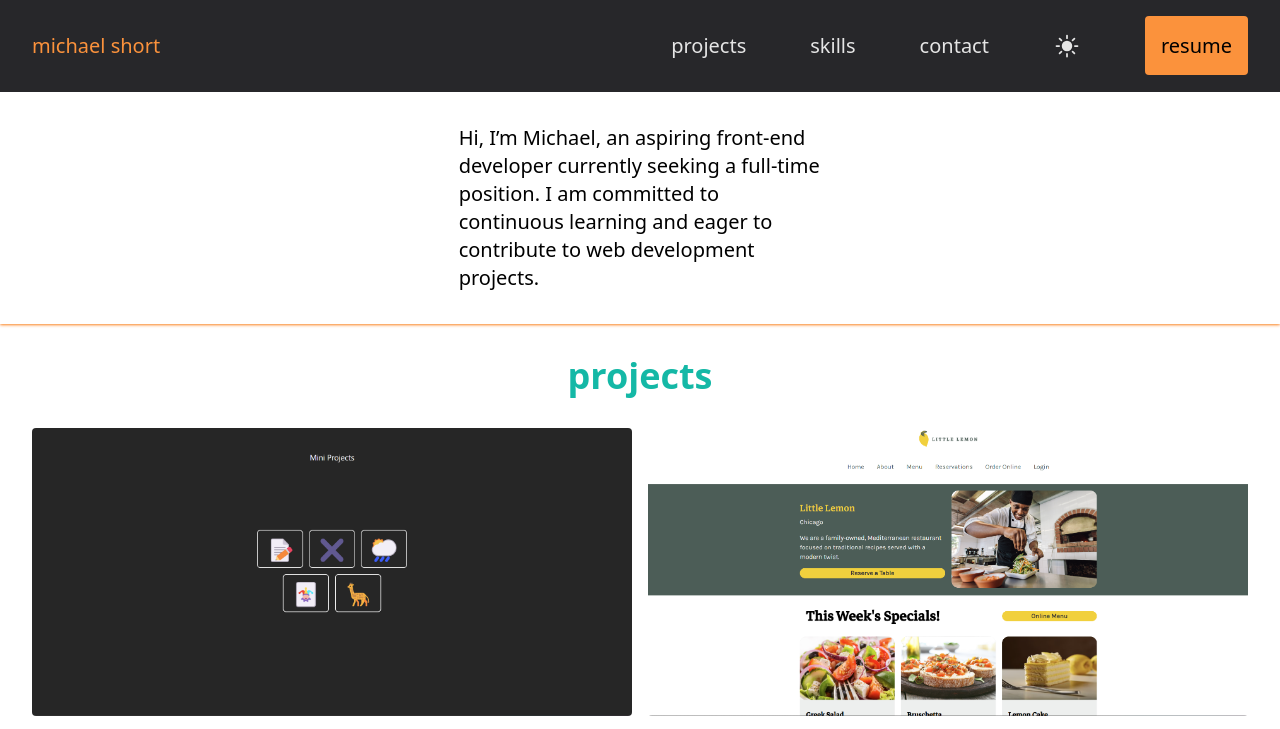
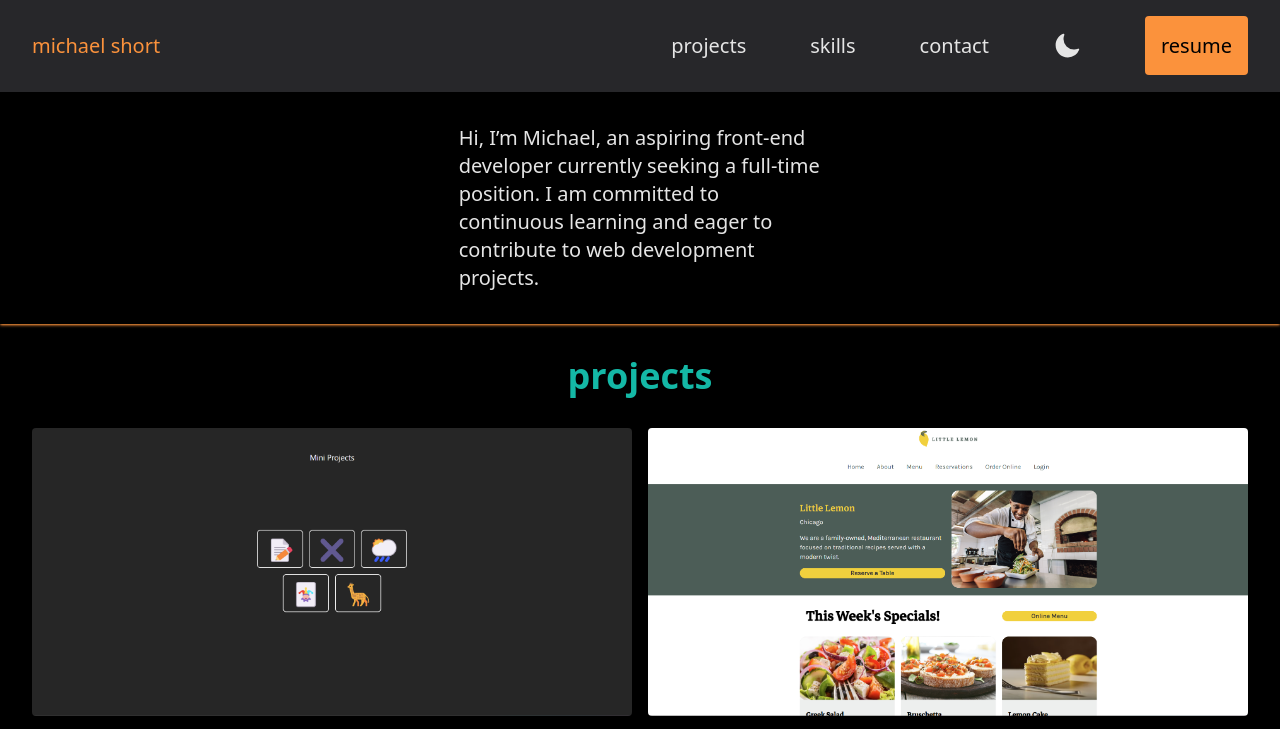
Before and after one commit to mshortcodes/portfolio-website, a website built with Vite: page index.html in a window 1280 px wide. Both pictures are taken after a click on the button 1066 px from the left and 46 px from the top of the page. Shown: the top 729 px of the page. Built offline with nearby package versions, Linux system fonts and the light colour scheme.

Commit message:
Add theme toggle

```diff
--- a/index.html
+++ b/index.html
@@ -1,5 +1,5 @@
 <!doctype html>
-<html lang="en" class="scroll-smooth">
+<html lang="en" class="dark scroll-smooth">
 	<head>
 		<meta charset="UTF-8" />
 		<link rel="icon" type="image/svg+xml" href="/vite.svg" />
@@ -26,7 +26,7 @@
 					</li>
 					<li
 						class="text-neutral-200 transition-colors duration-300 hover:bg-zinc-900 hover:text-neutral-50">
-						<button class="p-8">
+						<button class="p-8" id="lightBtn">
 							<svg
 								xmlns="http://www.w3.org/2000/svg"
 								viewBox="0 0 24 24"
@@ -34,6 +34,18 @@
 								class="w-7">
 								<path
 									d="M12 2.25a.75.75 0 0 1 .75.75v2.25a.75.75 0 0 1-1.5 0V3a.75.75 0 0 1 .75-.75ZM7.5 12a4.5 4.5 0 1 1 9 0 4.5 4.5 0 0 1-9 0ZM18.894 6.166a.75.75 0 0 0-1.06-1.06l-1.591 1.59a.75.75 0 1 0 1.06 1.061l1.591-1.59ZM21.75 12a.75.75 0 0 1-.75.75h-2.25a.75.75 0 0 1 0-1.5H21a.75.75 0 0 1 .75.75ZM17.834 18.894a.75.75 0 0 0 1.06-1.06l-1.59-1.591a.75.75 0 1 0-1.061 1.06l1.59 1.591ZM12 18a.75.75 0 0 1 .75.75V21a.75.75 0 0 1-1.5 0v-2.25A.75.75 0 0 1 12 18ZM7.758 17.303a.75.75 0 0 0-1.061-1.06l-1.591 1.59a.75.75 0 0 0 1.06 1.061l1.591-1.59ZM6 12a.75.75 0 0 1-.75.75H3a.75.75 0 0 1 0-1.5h2.25A.75.75 0 0 1 6 12ZM6.697 7.757a.75.75 0 0 0 1.06-1.06l-1.59-1.591a.75.75 0 0 0-1.061 1.06l1.59 1.591Z" />
+							</svg>
+						</button>
+						<button class="hidden p-8" id="darkBtn">
+							<svg
+								xmlns="http://www.w3.org/2000/svg"
+								viewBox="0 0 24 24"
+								fill="currentColor"
+								class="w-7">
+								<path
+									fill-rule="evenodd"
+									d="M9.528 1.718a.75.75 0 0 1 .162.819A8.97 8.97 0 0 0 9 6a9 9 0 0 0 9 9 8.97 8.97 0 0 0 3.463-.69.75.75 0 0 1 .981.98 10.503 10.503 0 0 1-9.694 6.46c-5.799 0-10.5-4.7-10.5-10.5 0-4.368 2.667-8.112 6.46-9.694a.75.75 0 0 1 .818.162Z"
+									clip-rule="evenodd" />
 							</svg>
 						</button>
 					</li>
@@ -84,7 +96,7 @@
 					</li>
 					<li
 						class="rounded text-black transition-colors duration-300 hover:bg-zinc-900 hover:text-neutral-50 dark:text-neutral-200">
-						<button class="p-8">
+						<button class="p-8" id="lightBtnMobile">
 							<svg
 								xmlns="http://www.w3.org/2000/svg"
 								viewBox="0 0 24 24"
@@ -92,6 +104,18 @@
 								class="w-7">
 								<path
 									d="M12 2.25a.75.75 0 0 1 .75.75v2.25a.75.75 0 0 1-1.5 0V3a.75.75 0 0 1 .75-.75ZM7.5 12a4.5 4.5 0 1 1 9 0 4.5 4.5 0 0 1-9 0ZM18.894 6.166a.75.75 0 0 0-1.06-1.06l-1.591 1.59a.75.75 0 1 0 1.06 1.061l1.591-1.59ZM21.75 12a.75.75 0 0 1-.75.75h-2.25a.75.75 0 0 1 0-1.5H21a.75.75 0 0 1 .75.75ZM17.834 18.894a.75.75 0 0 0 1.06-1.06l-1.59-1.591a.75.75 0 1 0-1.061 1.06l1.59 1.591ZM12 18a.75.75 0 0 1 .75.75V21a.75.75 0 0 1-1.5 0v-2.25A.75.75 0 0 1 12 18ZM7.758 17.303a.75.75 0 0 0-1.061-1.06l-1.591 1.59a.75.75 0 0 0 1.06 1.061l1.591-1.59ZM6 12a.75.75 0 0 1-.75.75H3a.75.75 0 0 1 0-1.5h2.25A.75.75 0 0 1 6 12ZM6.697 7.757a.75.75 0 0 0 1.06-1.06l-1.59-1.591a.75.75 0 0 0-1.061 1.06l1.59 1.591Z" />
+							</svg>
+						</button>
+						<button class="hidden p-8" id="darkBtnMobile">
+							<svg
+								xmlns="http://www.w3.org/2000/svg"
+								viewBox="0 0 24 24"
+								fill="currentColor"
+								class="w-7">
+								<path
+									fill-rule="evenodd"
+									d="M9.528 1.718a.75.75 0 0 1 .162.819A8.97 8.97 0 0 0 9 6a9 9 0 0 0 9 9 8.97 8.97 0 0 0 3.463-.69.75.75 0 0 1 .981.98 10.503 10.503 0 0 1-9.694 6.46c-5.799 0-10.5-4.7-10.5-10.5 0-4.368 2.667-8.112 6.46-9.694a.75.75 0 0 1 .818.162Z"
+									clip-rule="evenodd" />
 							</svg>
 						</button>
 					</li>
--- a/main.js
+++ b/main.js
@@ -1,7 +1,6 @@
 import './style.css';
 
 // add extra padding when scrolling to prevent header from blocking content
-
 const headerHeight = document.querySelector('header').offsetHeight;
 
 document.documentElement.style.setProperty(
@@ -9,14 +8,15 @@ document.documentElement.style.setProperty(
 	`${headerHeight}px`,
 );
 
-// mobile nav
-
+// mobile nav selectors
 const headerBtn = document.getElementById('headerBtn');
 const mobileNav = document.getElementById('mobileNav');
 const mobileLinks = document.querySelectorAll('.mobile_link');
 
+// mobile nav state
 let isMobileNavOpen = false;
 
+// toggle mobile nav and Y overflow
 headerBtn.addEventListener('click', () => {
 	isMobileNavOpen = !isMobileNavOpen;
 	if (isMobileNavOpen) {
@@ -29,6 +29,7 @@ headerBtn.addEventListener('click', () => {
 	}
 });
 
+// toggle mobile nav and Y overflow for mobile nav links
 mobileLinks.forEach((link) => {
 	link.addEventListener('click', () => {
 		isMobileNavOpen = false;
@@ -36,3 +37,36 @@ mobileLinks.forEach((link) => {
 		document.body.style.overflowY = 'auto';
 	});
 });
+
+// toggle dark/light theme
+const lightBtn = document.getElementById('lightBtn');
+const lightBtnMobile = document.getElementById('lightBtnMobile');
+const darkBtn = document.getElementById('darkBtn');
+const darkBtnMobile = document.getElementById('darkBtnMobile');
+
+// check for theme on mount
+const theme = localStorage.getItem('theme');
+
+theme === 'dark-mode'
+	? document.documentElement.classList.add('dark')
+	: document.documentElement.classList.remove('dark');
+
+// theme handler
+const toggleTheme = () => {
+	document.documentElement.classList.toggle('dark');
+	lightBtn.classList.toggle('hidden');
+	lightBtnMobile.classList.toggle('hidden');
+	darkBtn.classList.toggle('hidden');
+	darkBtnMobile.classList.toggle('hidden');
+
+	if (document.documentElement.classList.contains('dark')) {
+		localStorage.setItem('theme', 'dark-mode');
+	} else {
+		localStorage.setItem('theme', 'light-mode');
+	}
+};
+
+lightBtn.addEventListener('click', toggleTheme);
+lightBtnMobile.addEventListener('click', toggleTheme);
+darkBtn.addEventListener('click', toggleTheme);
+darkBtnMobile.addEventListener('click', toggleTheme);
```
